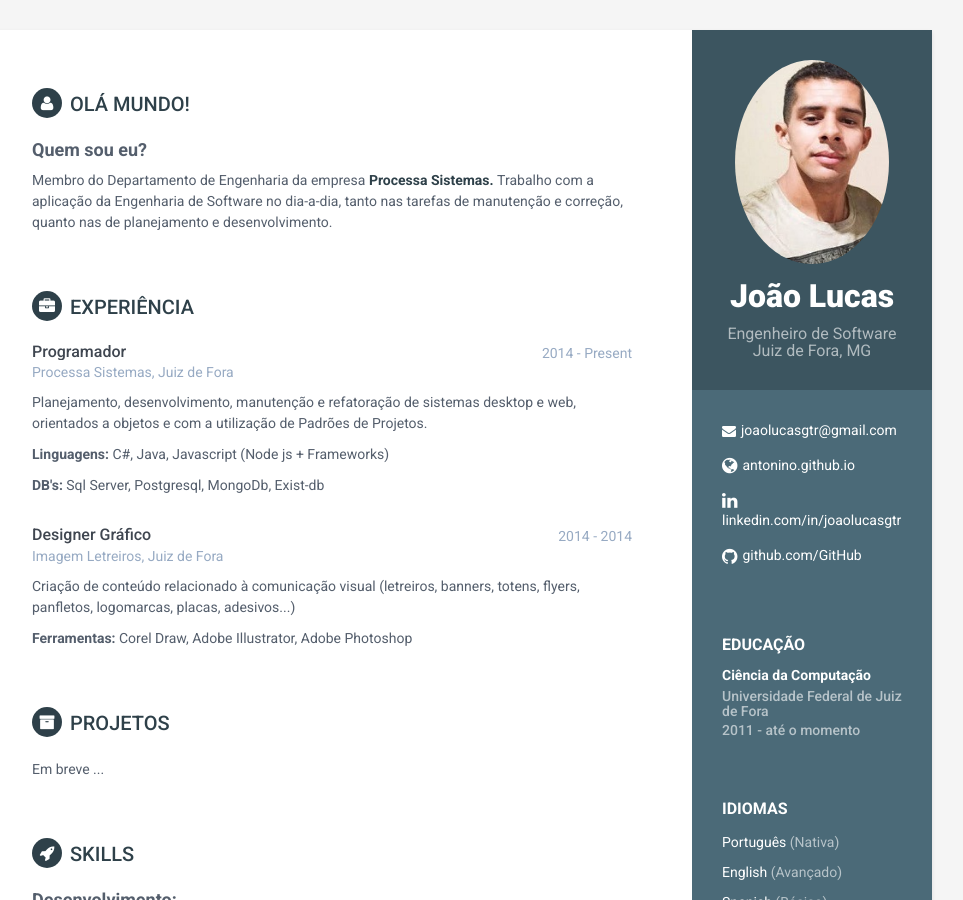
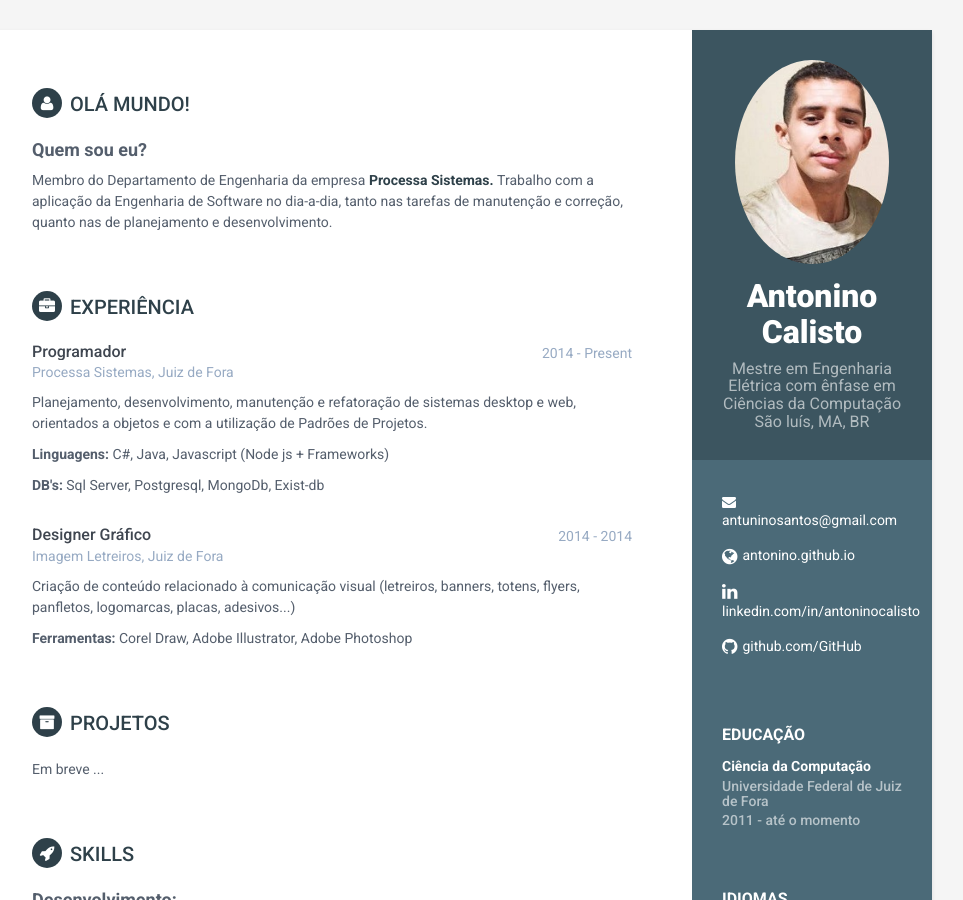
Before and after one commit to antoninocalisto/curriculo, a Jekyll site: the page built from index.html, in a window 1280 px wide and 900 px high. Shown: the whole window, without its empty margins (188-1151 px from the left). Built offline with Jekyll 4.4.1, drawn with Linux system fonts in a browser that asks for light colours.

Commit message:
Curriculo- v3

```diff
--- a/_config.yml
+++ b/_config.yml
@@ -12,15 +12,15 @@ style: styles-6
 
 
 #Profile information
-name: João Lucas
-tagline: Engenheiro de Software
+name: Antonino Calisto
+tagline: Mestre em Engenharia Elétrica com ênfase em Ciências da Computação
 pic: profile.jpg
-location: Juiz de Fora, MG
+location: São luís, MA, BR
 
 #sidebar links
-email: joaolucasgtr@gmail.com
+email: antuninosantos@gmail.com
 website: antonino.github.io
-linkedin: joaolucasgtr
-github: joaolucasgtr
+linkedin: antoninocalisto
+github: antoninocalisto
 
 #Update all the sections by editing the files inside _includes folder.
```
